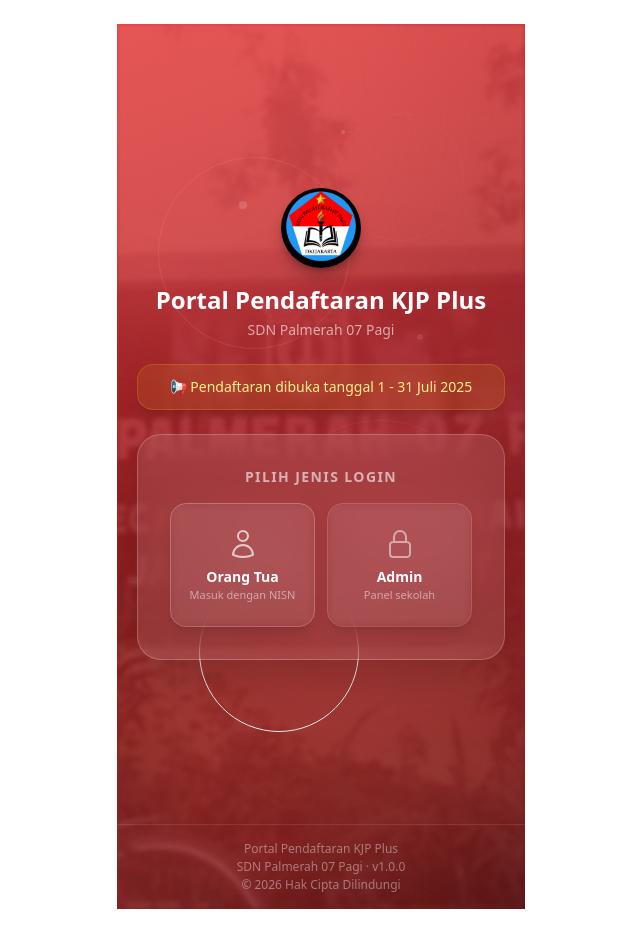
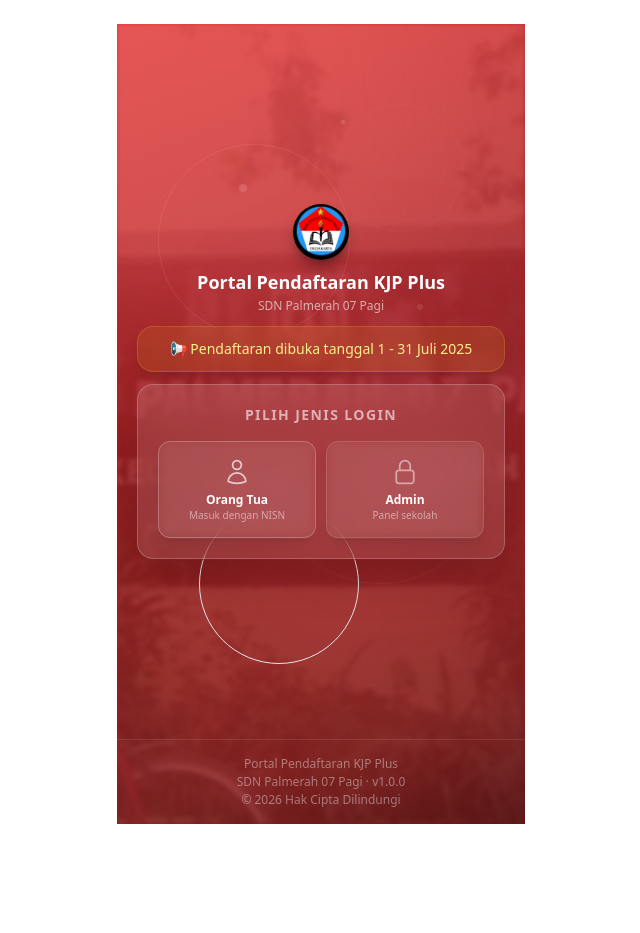
Before and after one commit to pakchoy-kreacy/kjp-palmerah07, a Next.js app: page / in a window 1280 px wide. Shown: the whole page, without its empty margins (319-959 px from the left). After the commit the page ends 848 px from the top, so only its background shows below. Built offline with nearby package versions, Linux system fonts and the light colour scheme.

Commit message:
fix: background full layar, card lebih kecil, spacing rapat

```diff
--- a/app/(parent)/page.tsx
+++ b/app/(parent)/page.tsx
@@ -36,13 +36,13 @@
       {state === "loading" && <LoadingScreen onFinish={handleFinishLoading} />}
 
       <GradientBackground>
-        <main className="flex min-h-screen flex-1 flex-col items-center justify-center gap-6 px-5 py-8">
+        <main className="flex flex-1 flex-col items-center justify-center gap-3 px-5 py-4">
           <div className="animate-fade-in text-center">
             {/* eslint-disable-next-line @next/next/no-img-element */}
             <img
               src="/assets/logo.png"
               alt={siteConfig.school.name}
-              className="mx-auto h-20 w-20 rounded-full object-cover shadow-lg shadow-black/30"
+              className="mx-auto h-14 w-14 rounded-full object-cover shadow-lg shadow-black/30"
               onError={(e) => {
                 const target = e.currentTarget;
                 target.style.display = "none";
@@ -50,14 +50,14 @@
                 if (fallback) fallback.style.display = "flex";
               }}
             />
-            <div className="mx-auto hidden h-20 w-20 items-center justify-center rounded-full bg-white/20 text-2xl font-bold text-white shadow-lg">
+            <div className="mx-auto hidden h-14 w-14 items-center justify-center rounded-full bg-white/20 text-lg font-bold text-white shadow-lg">
               KJP
             </div>
 
-            <h1 className="mt-4 text-2xl font-bold text-white">
+            <h1 className="mt-2 text-lg font-bold text-white">
               {siteConfig.app.name}
             </h1>
-            <p className="mt-1 text-sm text-white/60">
+            <p className="mt-0.5 text-xs text-white/60">
               {siteConfig.school.name}
             </p>
           </div>
--- a/components/AdminLoginForm.tsx
+++ b/components/AdminLoginForm.tsx
@@ -50,7 +50,7 @@
   return (
     <form
       onSubmit={handleSubmit}
-      className="animate-slide-up w-full space-y-5"
+      className="animate-slide-up w-full space-y-3"
     >
       <div className="space-y-3">
         <div className="space-y-1.5">
@@ -71,7 +71,7 @@
               if (error) setError(null);
             }}
             required
-            className="h-12 w-full rounded-xl border border-white/25 bg-white/15 px-4 text-[15px] font-semibold text-white placeholder-white/50 outline-none transition-all duration-200 focus:border-white/60 focus:bg-white/20 focus:ring-2 focus:ring-white/25"
+            className="h-11 w-full rounded-xl border border-white/25 bg-white/15 px-4 text-sm font-semibold text-white placeholder-white/50 outline-none transition-all duration-200 focus:border-white/60 focus:bg-white/20 focus:ring-2 focus:ring-white/25"
           />
         </div>
 
@@ -93,7 +93,7 @@
               if (error) setError(null);
             }}
             required
-            className="h-12 w-full rounded-xl border border-white/25 bg-white/15 px-4 text-[15px] font-semibold text-white placeholder-white/50 outline-none transition-all duration-200 focus:border-white/60 focus:bg-white/20 focus:ring-2 focus:ring-white/25"
+            className="h-11 w-full rounded-xl border border-white/25 bg-white/15 px-4 text-sm font-semibold text-white placeholder-white/50 outline-none transition-all duration-200 focus:border-white/60 focus:bg-white/20 focus:ring-2 focus:ring-white/25"
           />
         </div>
       </div>
@@ -117,10 +117,10 @@
       <button
         type="submit"
         disabled={loading}
-        className="group relative flex h-12 w-full items-center justify-center overflow-hidden rounded-xl bg-gradient-to-r from-white to-white font-bold text-red-700 shadow-lg shadow-black/25 transition-all duration-200 hover:from-white/90 hover:to-white/90 hover:shadow-xl active:scale-[0.98] disabled:cursor-not-allowed disabled:opacity-60"
+        className="group relative flex h-11 w-full items-center justify-center overflow-hidden rounded-xl bg-gradient-to-r from-white to-white font-bold text-red-700 shadow-lg shadow-black/25 transition-all duration-200 hover:from-white/90 hover:to-white/90 hover:shadow-xl active:scale-[0.98] disabled:cursor-not-allowed disabled:opacity-60"
       >
         <span className="absolute inset-0 bg-gradient-to-r from-transparent via-red-200/40 to-transparent -translate-x-full group-hover:translate-x-full transition-transform duration-700" />
-        <span className="relative text-[15px]">
+        <span className="relative text-sm">
           {loading ? "Memproses..." : "Masuk"}
         </span>
       </button>
--- a/components/GlassCard.tsx
+++ b/components/GlassCard.tsx
@@ -10,7 +10,7 @@
 export function GlassCard({ children, className = "" }: GlassCardProps) {
   return (
     <div
-      className={`animate-scale-in w-full rounded-3xl border border-white/20 bg-white/10 p-8 shadow-2xl shadow-black/20 backdrop-blur-xl ${className}`}
+      className={`animate-scale-in w-full rounded-2xl border border-white/20 bg-white/10 p-5 shadow-2xl shadow-black/20 backdrop-blur-xl ${className}`}
     >
       {children}
     </div>
--- a/components/GradientBackground.tsx
+++ b/components/GradientBackground.tsx
@@ -57,7 +57,7 @@
         }}
       />
 
-      <div className="relative z-10">{children}</div>
+      <div className="relative z-10 flex min-h-screen flex-col">{children}</div>
     </div>
   );
 }
--- a/components/LoginSelector.tsx
+++ b/components/LoginSelector.tsx
@@ -15,13 +15,13 @@
         Pilih jenis login
       </p>
 
-      <div className="grid grid-cols-2 gap-3">
+      <div className="grid grid-cols-2 gap-2.5">
         <button
           onClick={onSelectParent}
-          className="group relative overflow-hidden rounded-2xl border border-white/25 bg-white/12 px-4 py-6 text-center text-white shadow-lg shadow-black/10 backdrop-blur-sm transition-all duration-300 hover:scale-[1.03] hover:border-white/50 hover:bg-white/20 hover:shadow-xl active:scale-[0.97]"
+          className="group relative overflow-hidden rounded-xl border border-white/25 bg-white/12 px-3 py-4 text-center text-white shadow-lg shadow-black/10 backdrop-blur-sm transition-all duration-300 hover:scale-[1.03] hover:border-white/50 hover:bg-white/20 hover:shadow-xl active:scale-[0.97]"
         >
           <svg
-            className="mx-auto mb-2 h-8 w-8 text-white/70 transition-colors group-hover:text-white"
+            className="mx-auto mb-1.5 h-7 w-7 text-white/70 transition-colors group-hover:text-white"
             fill="none"
             viewBox="0 0 24 24"
             stroke="currentColor"
@@ -33,20 +33,20 @@
               d="M15.75 6a3.75 3.75 0 1 1-7.5 0 3.75 3.75 0 0 1 7.5 0ZM4.501 20.118a7.5 7.5 0 0 1 14.998 0A17.933 17.933 0 0 1 12 21.75c-2.676 0-5.216-.584-7.499-1.632Z"
             />
           </svg>
-          <span className="relative z-10 block text-sm font-bold leading-tight">
+          <span className="relative z-10 block text-xs font-bold leading-tight">
             Orang Tua
           </span>
-          <span className="relative z-10 mt-0.5 block text-[11px] font-medium text-white/50 leading-tight">
+          <span className="relative z-10 mt-0.5 block text-[10px] font-medium text-white/50 leading-tight">
             Masuk dengan NISN
           </span>
         </button>
 
         <button
           onClick={onSelectAdmin}
-          className="group relative overflow-hidden rounded-2xl border border-white/15 bg-white/8 px-4 py-6 text-center text-white shadow-lg shadow-black/10 backdrop-blur-sm transition-all duration-300 hover:scale-[1.03] hover:border-white/40 hover:bg-white/15 hover:shadow-xl active:scale-[0.97]"
+          className="group relative overflow-hidden rounded-xl border border-white/15 bg-white/8 px-3 py-4 text-center text-white shadow-lg shadow-black/10 backdrop-blur-sm transition-all duration-300 hover:scale-[1.03] hover:border-white/40 hover:bg-white/15 hover:shadow-xl active:scale-[0.97]"
         >
           <svg
-            className="mx-auto mb-2 h-8 w-8 text-white/50 transition-colors group-hover:text-white"
+            className="mx-auto mb-1.5 h-7 w-7 text-white/50 transition-colors group-hover:text-white"
             fill="none"
             viewBox="0 0 24 24"
             stroke="currentColor"
@@ -58,10 +58,10 @@
               d="M16.5 10.5V6.75a4.5 4.5 0 1 0-9 0v3.75m-.75 11.25h10.5a2.25 2.25 0 0 0 2.25-2.25v-6.75a2.25 2.25 0 0 0-2.25-2.25H6.75a2.25 2.25 0 0 0-2.25 2.25v6.75a2.25 2.25 0 0 0 2.25 2.25Z"
             />
           </svg>
-          <span className="relative z-10 block text-sm font-bold leading-tight">
+          <span className="relative z-10 block text-xs font-bold leading-tight">
             Admin
           </span>
-          <span className="relative z-10 mt-0.5 block text-[11px] font-medium text-white/50 leading-tight">
+          <span className="relative z-10 mt-0.5 block text-[10px] font-medium text-white/50 leading-tight">
             Panel sekolah
           </span>
         </button>
--- a/components/ParentLoginForm.tsx
+++ b/components/ParentLoginForm.tsx
@@ -60,7 +60,7 @@
   return (
     <form
       onSubmit={handleSubmit}
-      className="animate-slide-up w-full space-y-5"
+      className="animate-slide-up w-full space-y-3"
     >
       <div className="space-y-1.5">
         <label
@@ -79,7 +79,7 @@
           value={nisn}
           onChange={handleNisnChange}
           maxLength={10}
-          className="h-12 w-full rounded-xl border border-white/25 bg-white/15 px-4 text-[15px] font-semibold text-white placeholder-white/50 outline-none transition-all duration-200 focus:border-white/60 focus:bg-white/20 focus:ring-2 focus:ring-white/25"
+          className="h-11 w-full rounded-xl border border-white/25 bg-white/15 px-4 text-sm font-semibold text-white placeholder-white/50 outline-none transition-all duration-200 focus:border-white/60 focus:bg-white/20 focus:ring-2 focus:ring-white/25"
         />
         {error && (
           <p className="animate-fade-in text-sm font-bold text-red-300">
@@ -91,10 +91,10 @@
       <button
         type="submit"
         disabled={loading}
-        className="group relative flex h-12 w-full items-center justify-center overflow-hidden rounded-xl bg-gradient-to-r from-white to-white font-bold text-red-700 shadow-lg shadow-black/25 transition-all duration-200 hover:from-white/90 hover:to-white/90 hover:shadow-xl active:scale-[0.98] disabled:cursor-not-allowed disabled:opacity-60"
+        className="group relative flex h-11 w-full items-center justify-center overflow-hidden rounded-xl bg-gradient-to-r from-white to-white font-bold text-red-700 shadow-lg shadow-black/25 transition-all duration-200 hover:from-white/90 hover:to-white/90 hover:shadow-xl active:scale-[0.98] disabled:cursor-not-allowed disabled:opacity-60"
       >
         <span className="absolute inset-0 bg-gradient-to-r from-transparent via-red-200/40 to-transparent -translate-x-full group-hover:translate-x-full transition-transform duration-700" />
-        <span className="relative text-[15px]">
+        <span className="relative text-sm">
           {loading ? "Memproses..." : "Masuk"}
         </span>
       </button>
```
Also changed, not shown: app/admin/login/page.tsx (+5 -5 lines).
